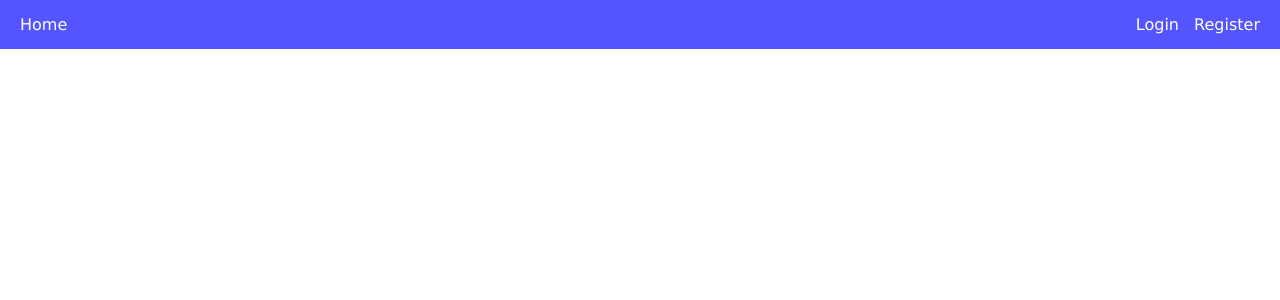
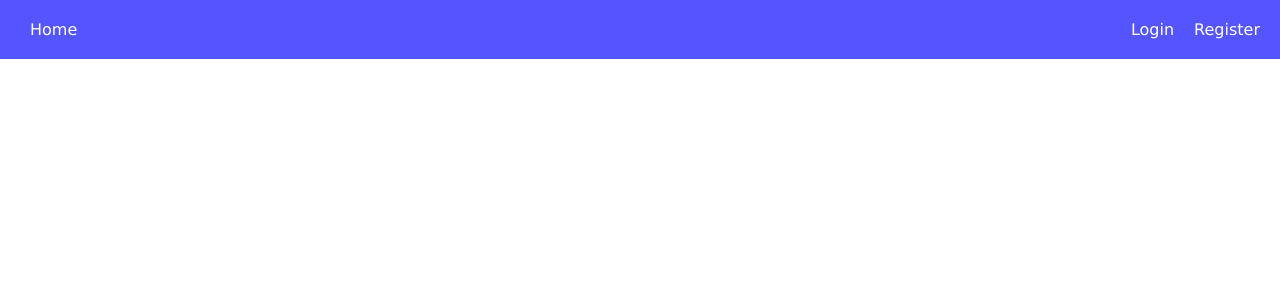
Before and after one commit to Gheal06/resource-web-planner, a PHP site: page /header.php in a window 1280 px wide. Shown: the top 300 px of the page. Run offline with PHP 8.4, Linux system fonts and the light colour scheme; data that the repository does not hold is empty.

Commit message:
fix la front

```diff
--- a/php_dir/header.php
+++ b/php_dir/header.php
@@ -20,17 +20,17 @@ require_once "index.css"     // de modificat ca sa poata da cache
 <body>
     <div id="page">
     <div id="nav">
-        <div id="nav_left">
+        <div id="nav-left">
             <a href="index.php">Home</a>
         </div>
-        <div id="nav_right">
+        <div id="nav-right">
             <?php if(!$currentUser): ?>
-              <a href="login.php">Login</a>
-              <a href="register.php">Register</a>
+              <a href="login.php" class="centerY">Login</a>
+              <a href="register.php" class="centerY">Register</a>
             <?php else: ?>
-              <img class = "gravatar-image centerY" src="<?php echo $gravatarService->getGravatarUrl($currentUser); ?>" alt="">
-              <span><?php echo htmlspecialchars($currentUser);?></span>
-            <a href="logout.php">Logout</a>
+              <img class="gravatar-image centerY" src="<?php echo $gravatarService->getGravatarUrl($currentUser); ?>" alt="">
+              <a href="account.php" class="centerY"><?php echo htmlspecialchars($currentUser);?></a>
+            <a href="logout.php" class="centerY">Logout</a>
             <?php endif; ?>
         </div>
     </div>
--- a/php_dir/index.css
+++ b/php_dir/index.css
@@ -21,12 +21,19 @@ span{
     display: flex;
 }
 
-#nav_left{
+#nav-left{
     margin-right: auto;
+    margin-top: auto;
+    margin-bottom: auto;
 }
 
-#nav_right{
+#nav-right{
+    display: flex;
     margin-left: auto;
+    margin-top: auto;
+    margin-bottom: auto;
+    justify-content: center;
+    align-items: center;
 }
 
 #nav a:hover{
@@ -38,6 +45,7 @@ span{
 }
 #nav a{
     padding: 5px;
+    margin-left: 10px;
     color: white;
     text-decoration: none;
 }
@@ -73,7 +81,7 @@ input:-webkit-autofill{
     width: auto;
     height: 1.5rem;
     border-radius: 43%;
-    margin-right: 10px;
+    padding: 3px;
 }
 .centerY{
   margin-top: auto;
@@ -86,3 +94,7 @@ input:-webkit-autofill{
     padding: 10px;
     margin: 10px;
 }
+.full{
+    width: max(95%, 400px);
+    margin-bottom: 0;
+}
--- a/sql_scripts/init.sql
+++ b/sql_scripts/init.sql
@@ -9,7 +9,6 @@ CREATE TABLE user_table (
     email                 VARCHAR(255) UNIQUE NOT NULL,
     password_hash         VARCHAR(255) NOT NULL
 );
-COMMIT;
 
 CREATE TABLE inventory_table (
     id                     BIGSERIAL PRIMARY KEY,
@@ -37,5 +36,3 @@ CREATE TABLE resources_table (
     unit                   VARCHAR(50) NOT NULL,
     inventory_id           BIGINT NOT NULL REFERENCES inventory_table(id) ON DELETE CASCADE
 );
-
-COMMIT;
```
Also changed, not shown: php_dir/account.php (added, +11 -0 lines), php_dir/app/views/dashboard_view.php (+4 -3 lines).
